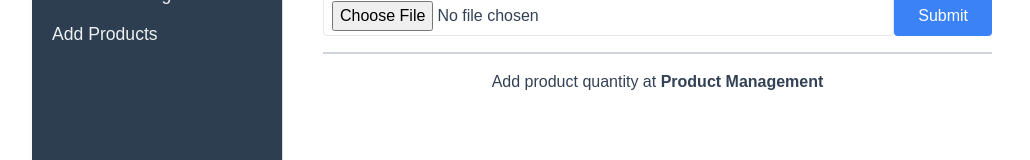
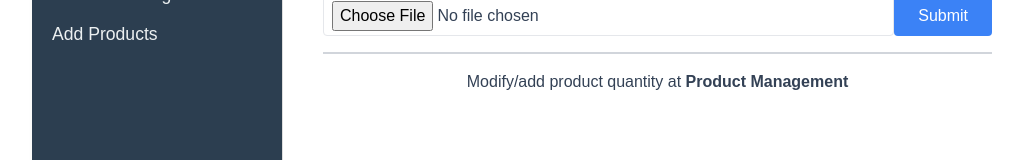
Before and after one commit to hastighsh/Online_Shopping_Cart, a Next.js app in the folder onlinestore/: page /admin/add-products in a window 1280 px wide. Shown: the part 305-465 px from the top of the page, without its empty margins (108-1138 px from the left). Built offline with nearby package versions, Linux system fonts and the light colour scheme; no server answers.

Commit message:
Small header wording change

```diff
--- a/onlinestore/app/admin/add-products/page.js
+++ b/onlinestore/app/admin/add-products/page.js
@@ -189,7 +189,7 @@ export default function AddProductsPage() {
       </form>
       <hr className="border-t-2 border-gray-300 mt-4" />
       <div className="flex justify-center mt-4">
-      <h2>Add product quantity at <b><Link href="/admin/products">Product Management</Link> </b></h2>
+      <h2>Modify/add product quantity at <b><Link href="/admin/products">Product Management</Link> </b></h2>
       </div>
     </div>
   );
```
